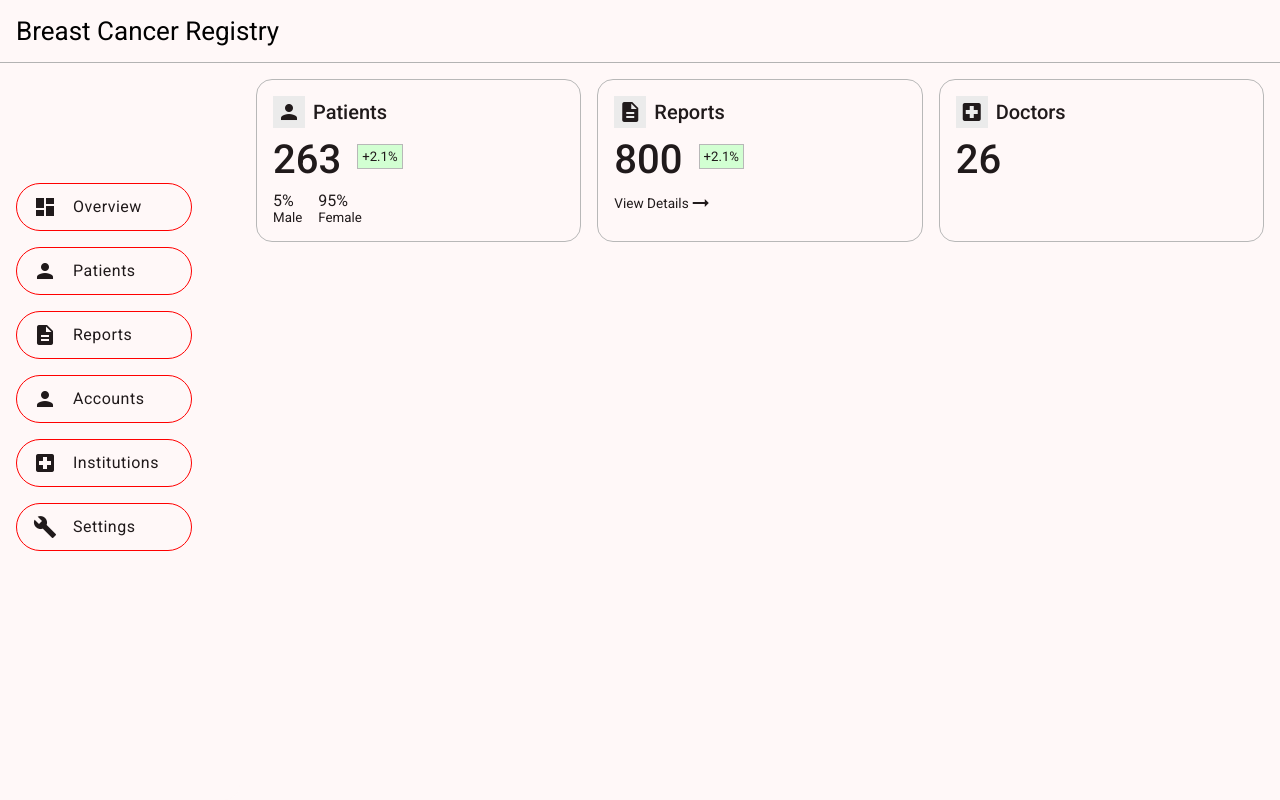
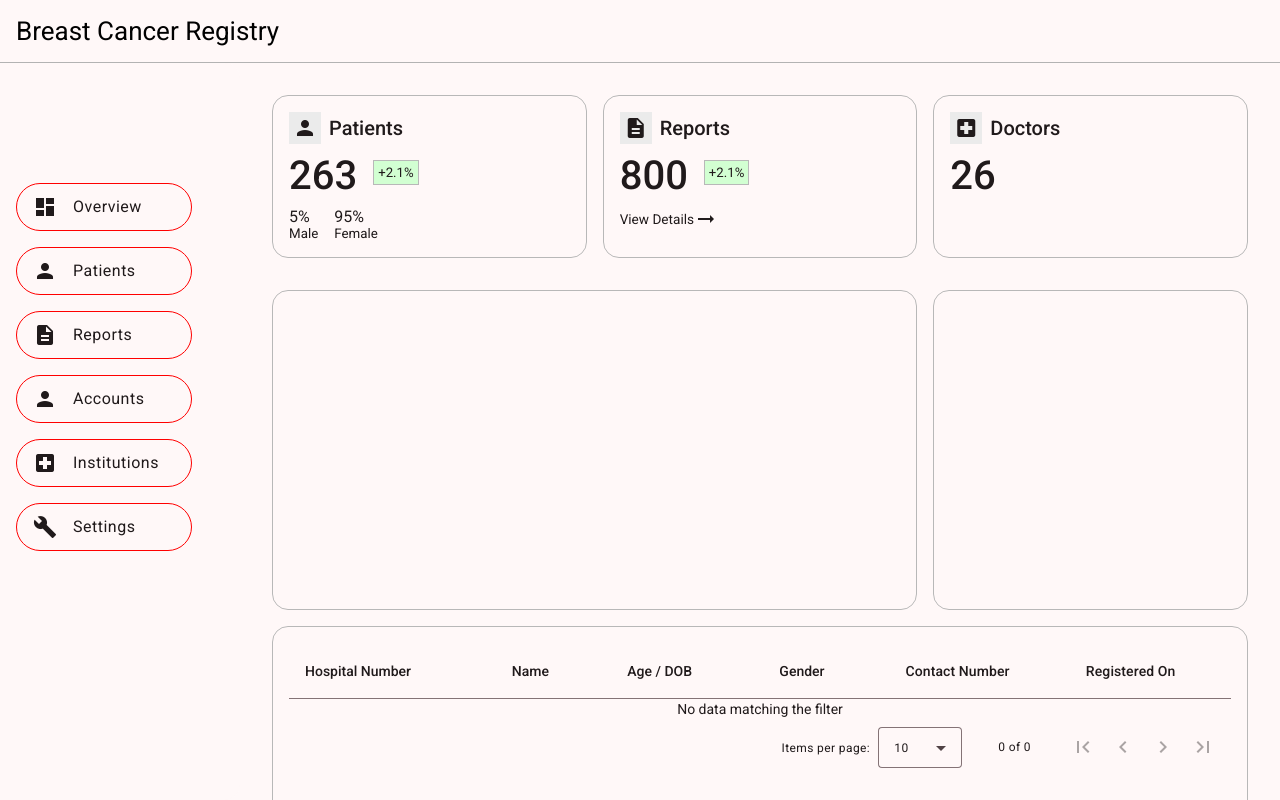
Before and after one commit to Dirkmal/breast_protocol_update, an Angular app: page / in a window 1280 px wide. Built offline with nearby package versions, Linux system fonts and the light colour scheme.

Commit message:
overview chart

```diff
--- /dev/null
+++ b/src/app/features/overview/components/overview-charts/overview-charts.component.html
@@ -0,0 +1,65 @@
+<section class="grid gap-4 p-4">
+  <div class="grid grid-cols-3 gap-4">
+    <div class="col-span-2 card h-80"></div>
+    <div class="card h-80"></div>
+  </div>
+  <div class="card">
+    <div class="mat-elevation-z8 table-container">
+      <table mat-table [dataSource]="dataSource" matSort>
+        <!-- Hospital Number Column -->
+        <ng-container matColumnDef="hospitalNumber">
+          <th mat-header-cell *matHeaderCellDef mat-sort-header>
+            Hospital Number
+          </th>
+          <td mat-cell *matCellDef="let patient">1</td>
+        </ng-container>
+
+        <!-- Name Column -->
+        <ng-container matColumnDef="name">
+          <th mat-header-cell *matHeaderCellDef mat-sort-header>Name</th>
+          <td mat-cell *matCellDef="let patient">
+            {{ patient.firstName }} {{ patient.lastName }}
+          </td>
+        </ng-container>
+
+        <!-- Date of Birth Column -->
+        <ng-container matColumnDef="dateOfBirth">
+          <th mat-header-cell *matHeaderCellDef mat-sort-header>Age / DOB</th>
+          <td mat-cell *matCellDef="let patient"></td>
+        </ng-container>
+
+        <!-- Gender Column -->
+        <ng-container matColumnDef="gender">
+          <th mat-header-cell *matHeaderCellDef mat-sort-header>Gender</th>
+          <td mat-cell *matCellDef="let patient"></td>
+        </ng-container>
+
+        <!-- Contact Number Column -->
+        <ng-container matColumnDef="contactNumber">
+          <th mat-header-cell *matHeaderCellDef>Contact Number</th>
+          <td mat-cell *matCellDef="let patient"></td>
+        </ng-container>
+
+        <!-- Reg Date Column -->
+        <ng-container matColumnDef="createdAt">
+          <th mat-header-cell *matHeaderCellDef>Registered On</th>
+          <td mat-cell *matCellDef="let patient"></td>
+        </ng-container>
+
+        <tr mat-header-row *matHeaderRowDef="displayedColumns"></tr>
+        <tr mat-row *matRowDef="let row; columns: displayedColumns"></tr>
+
+        <!-- Row shown when there is no matching data -->
+        <tr class="mat-row" *matNoDataRow>
+          <td class="mat-cell" colspan="6" align="center">
+            No data matching the filter
+          </td>
+        </tr>
+      </table>
+      <mat-paginator
+        [pageSizeOptions]="[10, 25, 50, 100]"
+        showFirstLastButtons
+      ></mat-paginator>
+    </div>
+  </div>
+</section>
--- /dev/null
+++ b/src/app/features/overview/components/overview-charts/overview-charts.component.scss
@@ -0,0 +1,31 @@
+.grid {
+  display: grid;
+}
+.grid-cols-3 {
+  grid-template-columns: repeat(3, 1fr);
+}
+.col-span-2 {
+  grid-column: span 2 / span 2;
+}
+.card {
+  border: 0.2px solid #b8b8b8;
+  padding: 1rem;
+  border-radius: 1rem;
+  display: flex;
+  flex-direction: column;
+  gap: 0.5rem;
+}
+
+.h-80 {
+  height: 20rem;
+}
+
+.table-container {
+  position: relative;
+  min-height: 400px;
+  overflow: auto;
+}
+
+table {
+  width: 100%;
+}
--- /dev/null
+++ b/src/app/features/overview/components/overview-charts/overview.component.ts
@@ -0,0 +1,35 @@
+import { Component, OnInit, ViewChild } from '@angular/core';
+import { MatPaginator } from '@angular/material/paginator';
+import { MatSort } from '@angular/material/sort';
+import { MatTableDataSource } from '@angular/material/table';
+import { RouterModule } from '@angular/router';
+
+import { MaterialModule } from '../../../../shared/material.module';
+
+@Component({
+  selector: 'app-overview-charts',
+  imports: [MaterialModule, RouterModule],
+  templateUrl: './overview-charts.component.html',
+  styleUrl: './overview-charts.component.scss',
+})
+export class OverviewChartsComponent implements OnInit {
+  displayedColumns: string[] = [
+    'hospitalNumber',
+    'name',
+    'dateOfBirth',
+    'gender',
+    'contactNumber',
+    'createdAt',
+  ];
+
+  dataSource = new MatTableDataSource([]);
+
+  @ViewChild(MatPaginator) paginator!: MatPaginator;
+  @ViewChild(MatSort) sort!: MatSort;
+
+  ngOnInit(): void {}
+  ngAfterViewInit(): void {
+    this.dataSource.paginator = this.paginator;
+    this.dataSource.sort = this.sort;
+  }
+}
--- a/src/app/features/overview/components/overview-stats/overview-stats.component.scss
+++ b/src/app/features/overview/components/overview-stats/overview-stats.component.scss
@@ -7,9 +7,7 @@
 .gap-4 {
   gap: 1rem;
 }
-.p-4 {
-  padding: 1rem;
-}
+
 .card {
   border: 0.2px solid #b8b8b8;
   padding: 1rem;
--- a/src/app/features/overview/overview.component.html
+++ b/src/app/features/overview/overview.component.html
@@ -1 +1,2 @@
 <app-overview-stats></app-overview-stats>
+<app-overview-charts></app-overview-charts>
--- a/src/app/features/overview/overview.component.ts
+++ b/src/app/features/overview/overview.component.ts
@@ -1,10 +1,11 @@
 import { Component } from '@angular/core';
 
+import { OverviewChartsComponent } from './components/overview-charts/overview.component';
 import { OverviewStatsComponent } from './components/overview-stats/overview-stats.component';
 
 @Component({
   selector: 'app-overview',
-  imports: [OverviewStatsComponent],
+  imports: [OverviewStatsComponent, OverviewChartsComponent],
   templateUrl: './overview.component.html',
   styleUrl: './overview.component.scss',
 })
--- a/src/styles.scss
+++ b/src/styles.scss
@@ -23,3 +23,9 @@ body {
 .items-start {
   align-items: flex-start;
 }
+.p-4 {
+  padding: 1rem;
+}
+.gap-4 {
+  gap: 1rem;
+}
```
